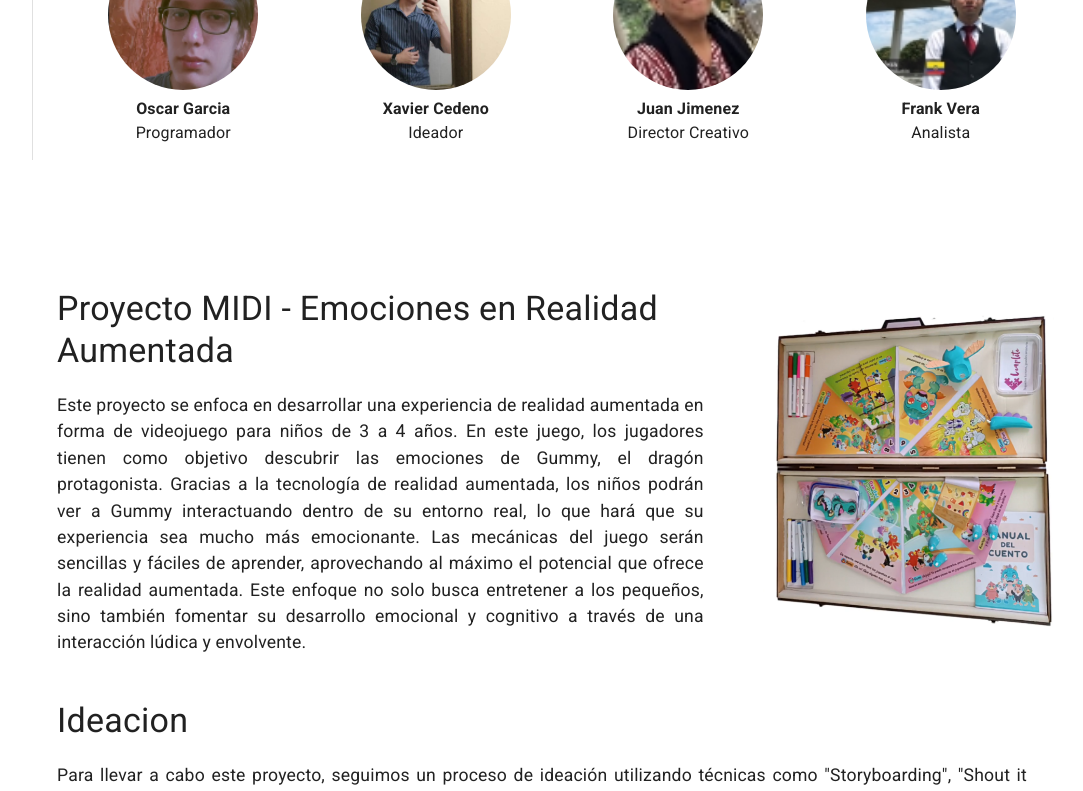
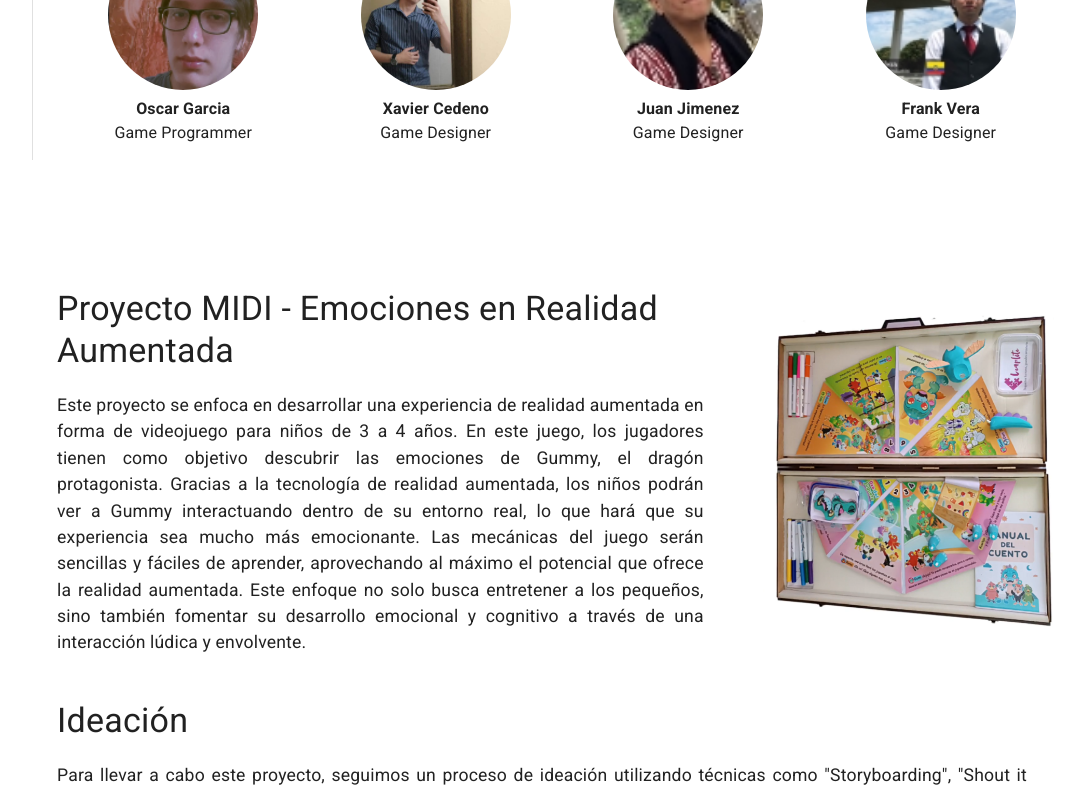
Before and after one commit to OscarGarciaT/portfolio-frox, a React (Vite) app: page / in a window 1280 px wide. Shown: the part 640-1431 px from the top of the page, without its empty margins (189-1272 px from the left). Built offline with nearby package versions, Linux system fonts and the light colour scheme.

Commit message:
Correccion de ortografia

```diff
--- a/src/components/Layout.jsx
+++ b/src/components/Layout.jsx
@@ -144,7 +144,7 @@ const Layout = ({ children, refs }) => {
           <SideBarItem
             onClick={() => scrollToSection("somos")}
             icon={<Icon>group</Icon>}
-            label={"Quienes somos?"}
+            label={"¿Quiénes somos?"}
             tabId={"somos"}
           />
           <SideBarItem
@@ -156,7 +156,7 @@ const Layout = ({ children, refs }) => {
           <SideBarItem
             onClick={() => scrollToSection("ideacion")}
             icon={<Icon>lightbulb</Icon>}
-            label={"Ideacion"}
+            label={"Ideación"}
             tabId={"ideacion"}
           />
           <SideBarItem
--- a/src/pages/Portfolio.jsx
+++ b/src/pages/Portfolio.jsx
@@ -256,7 +256,7 @@ const BestIdea = ({
             className="w-3/4 text-left mb-5"
           >
             <Typography fontSize={"1.3rem"} fontWeight={600}>
-              Descripcion
+              Descripción
             </Typography>
           </motion.div>
           <motion.div
@@ -276,7 +276,7 @@ const BestIdea = ({
             className="w-3/4 text-left mb-5"
           >
             <Typography fontSize={"1.3rem"} fontWeight={600}>
-              Por que creemos que es buena?
+              ¿Por qué creemos que es buena?
             </Typography>
           </motion.div>
           <motion.div
@@ -315,26 +315,26 @@ const GroupLogo = () => {
         <AnimatedAvatar
           src={oscarAvatar}
           name={"Oscar Garcia"}
-          role={"Programador"}
+          role={"Game Programmer"}
           delay={0.6}
         />
         <AnimatedAvatar
           src={xavierAvatar}
           name={"Xavier Cedeno"}
-          role={"Ideador"}
+          role={"Game Designer"}
           delay={0.65}
         />
         <AnimatedAvatar
           src={juanAvatar}
           name={"Juan Jimenez"}
-          role={"Director Creativo"}
-          delay={0.75}
+          role={"Game Designer"}
+          delay={0.7}
         />
         <AnimatedAvatar
           src={frankAvatar}
           name={"Frank Vera"}
-          role={"Analista"}
-          delay={0.7}
+          role={"Game Designer"}
+          delay={0.75}
         />
       </div>
     </div>
@@ -388,7 +388,7 @@ const IdeacionMIDI = () => {
         className="w-full mb-6 md:mb-1 md:mr-10 "
       >
         <Typography variant="h4" className="mb-5 text-center md:text-left">
-          Ideacion
+          Ideación
         </Typography>
         <Typography
           fontWeight={400}
@@ -403,13 +403,6 @@ const IdeacionMIDI = () => {
           generamos una serie de ideas que se presentan a continuación.
         </Typography>
         <div className="flex flex-col w-full justify-center items-center pt-20">
-          {/* <LeftSideIdea
-            src={guaridaSrc}
-            ideaName={"Guarida del dragoncito"}
-            description={
-              "El niño explora la guarida del dragoncito, donde cada objeto representa una emoción. Al tocar un objeto, se reproduce un sonido correspondiente a la emoción y aparece una imagen que la ilustra. Por ejemplo, un nido acogedor para la felicidad, una montaña de tesoros para la avaricia, una nube de humo para la ira. El niño puede interactuar con los objetos para aprender a identificar las emociones del dragoncito."
-            }
-          /> */}
           <LeftSideIdea
             src={festival_emocionesSrc}
             ideaName={"Festival de Emociones del Dragoncito"}
@@ -445,13 +438,6 @@ const IdeacionMIDI = () => {
               "El niño escucha un sonido durante unos segundos. Luego de escuchar el sonido, el niño debe elegir la emoción que el dragoncito está sintiendode una lista de opciones. Este juego ayuda a desarrollar la capacidad auditiva y la asociación entre sonidos y emocionesEs un juego donde el jugador solo podra escuchar sonidos del dragon, por medio de este sonido se trasmiten emociones. Una vez que la emocion haya sido descubierta, se revelara la animacion del dragon haciendo el sonido. En caso de errar mientras se juega, se daran cartas pistas para averiguar la expresión del dragón. Hay 7 dragones con diferentes emociones y sonidos, se adivinar todos para ganar el juego."
             }
           />
-          {/* <RightSideIdea
-            src={memoria_emociones_dragoncitoSrc}
-            ideaName={"Juego de memoria con las emociones del dragoncito"}
-            description={
-              "Se puede establecer un tiempo para que el dragoncito presente una emoción (feliz, triste, enojado, etc). Una vez identificada la emoción, el niño debe recordarla, para conforme va pasando el tiempo ir recordando el orden en que el dragón se sintió de tal manera. Mecánica de pequeños toques en la pantalla, donde se encuentran las posibles emociones y el niño debe elegir el orden. La dificultad sube a medida que se van desplegando más emociones."
-            }
-          /> */}
           <RightSideIdea
             src={puzzle_emocionesSrc}
             ideaName={"Puzzle de las emociones"}
```
